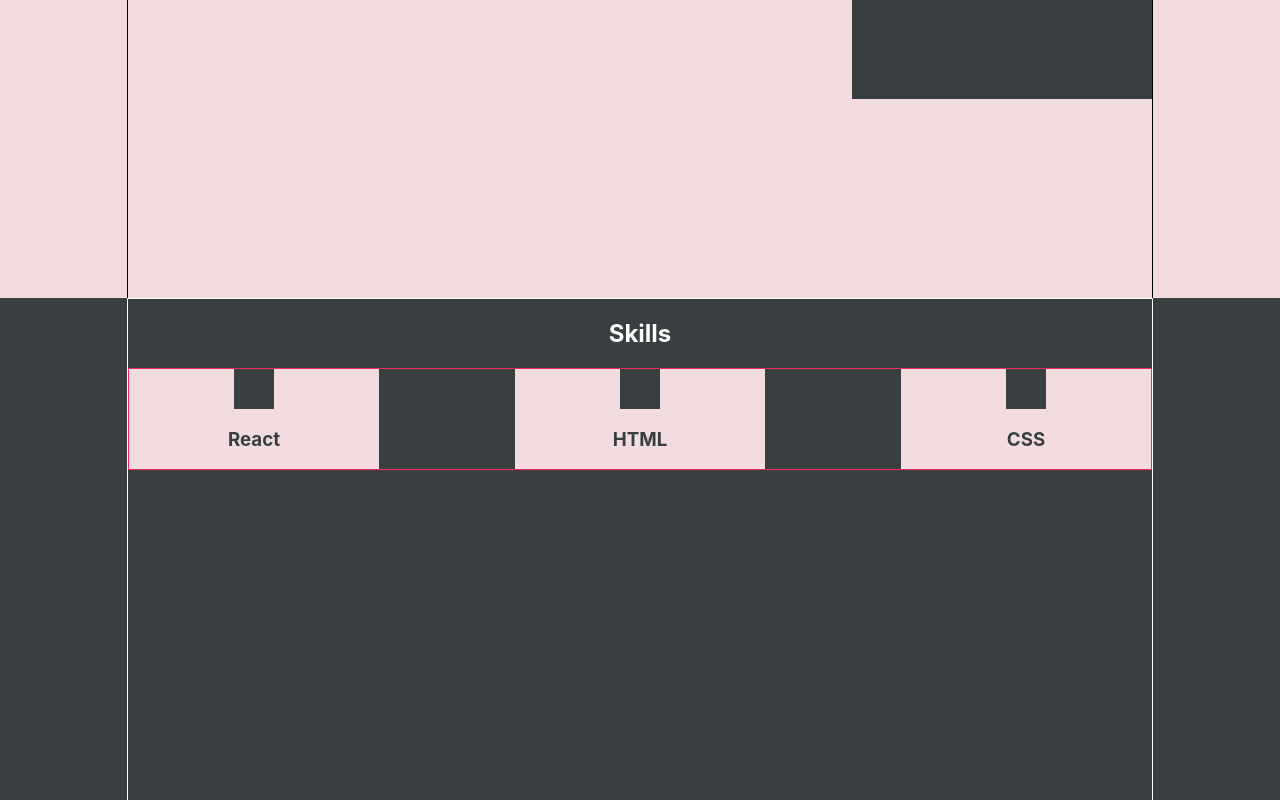
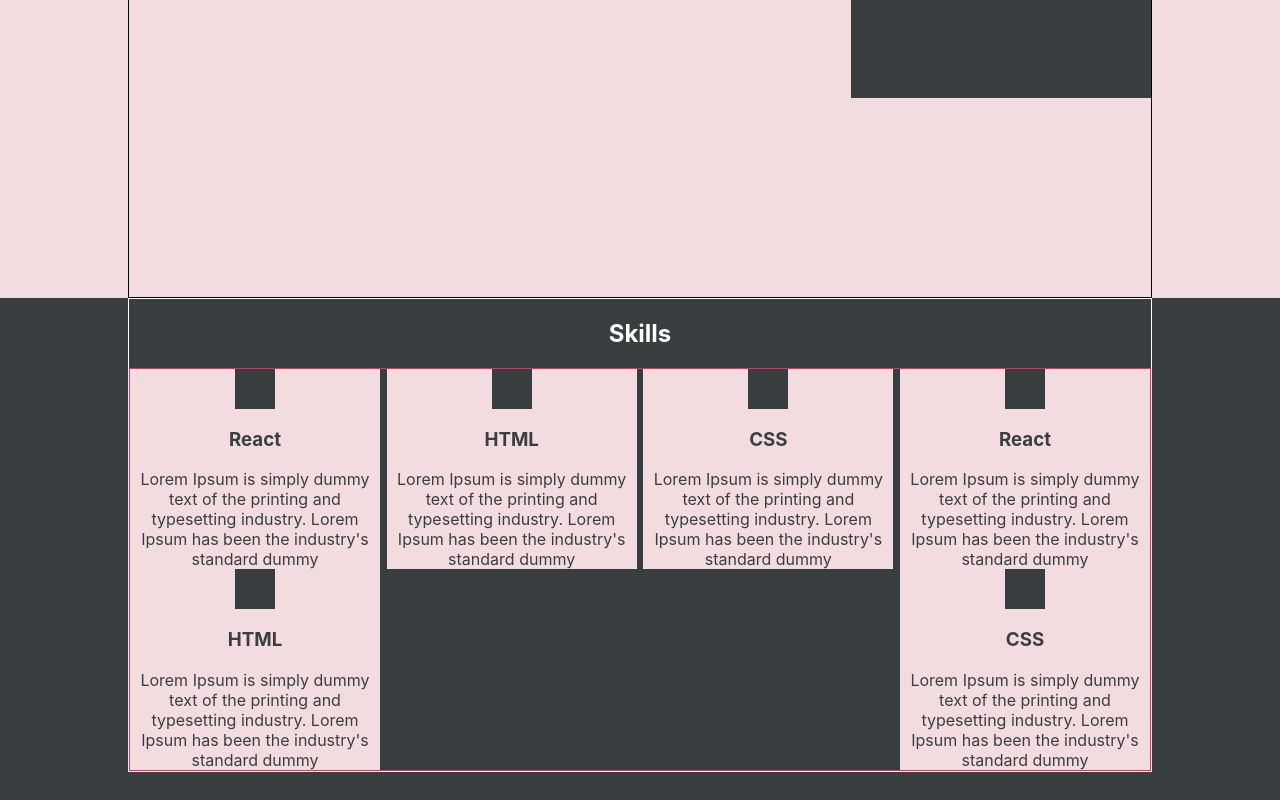
Before and after one commit to kudlatskaya/portfolio, a React (Create React App) app: page / in a window 1280 px wide. Shown: the part 582-1382 px from the top of the page. Built offline with nearby package versions, Linux system fonts and the light colour scheme.

Commit message:
skills styled2

```diff
--- a/src/common/styles/Container.module.css
+++ b/src/common/styles/Container.module.css
@@ -9,9 +9,5 @@
     display: flex;
     align-items: center;
     justify-content: space-between;
+    flex-wrap: wrap;
 }
-
-.contentCenter {
-    display: flex;
-    justify-content: center;
-}
--- a/src/index.css
+++ b/src/index.css
@@ -1,3 +1,6 @@
+* {
+  box-sizing: border-box;
+}
 
 body {
   margin: 0;
--- a/src/skills/Skills.module.css
+++ b/src/skills/Skills.module.css
@@ -1,8 +1,7 @@
 .skillsBlock {
-    height: 100vh;
+    min-height: 100vh;
     background: var(--gray-color);
     color: var(--white-color);
-
 }
 
 .title {
--- a/src/skills/Skills.tsx
+++ b/src/skills/Skills.tsx
@@ -3,14 +3,24 @@
 import Skill from "./skill/Skill";
 
 const Skills = () => {
+    let skills: string[] = ['React', 'HTML', 'CSS']
+    let descriptions: string[] = [
+        'Lorem Ipsum is simply dummy text of the printing and typesetting industry. Lorem Ipsum has been the industry\'s standard dummy',
+        'Lorem Ipsum is simply dummy text of the printing and typesetting industry. Lorem Ipsum has been the industry\'s standard dummy',
+        'Lorem Ipsum is simply dummy text of the printing and typesetting industry. Lorem Ipsum has been the industry\'s standard dummy',
+    ]
+
     return (
         <div className={s.skillsBlock}>
             <div className={c.container}>
                 <h2 className={s.title}>Skills</h2>
                 <div className={`${s.skills} ${c.contentSpaceBetween}`}>
-                    <Skill title={'React'}/>
-                    <Skill title={'HTML'}/>
-                    <Skill title={'CSS'}/>
+                    <Skill title={skills[0]} description={descriptions[0]}/>
+                    <Skill title={skills[1]} description={descriptions[1]}/>
+                    <Skill title={skills[2]} description={descriptions[2]}/>
+                    <Skill title={skills[0]} description={descriptions[0]}/>
+                    <Skill title={skills[1]} description={descriptions[1]}/>
+                    <Skill title={skills[2]} description={descriptions[2]}/>
                 </div>
             </div>
         </div>
--- a/src/skills/skill/Skill.module.css
+++ b/src/skills/skill/Skill.module.css
@@ -8,12 +8,15 @@
 
 .icon {
     background: var(--gray-color);
-
     width: 40px;
     height: 40px;
-    /*transform: rotate(50deg) translate(25%);*/
 }
 
 .title {
     color: var(--gray-color);
 }
+
+.description {
+    color: var(--gray-color);
+    text-align: center;
+}
--- a/src/skills/skill/Skill.tsx
+++ b/src/skills/skill/Skill.tsx
@@ -2,15 +2,17 @@
 import c from '../../common/styles/Container.module.css'
 
 type SkillPropsType = {
-    title: string
+    title: string,
+    description: string
 }
 
-const Skill = ({title}: SkillPropsType) => {
+const Skill = ({title, description}: SkillPropsType) => {
 
     return (
         <div className={s.skill}>
             <div className={s.icon}></div>
             <h3 className={s.title}>{title}</h3>
+            <span className={s.description}>{description}</span>
         </div>
     );
 };
```
